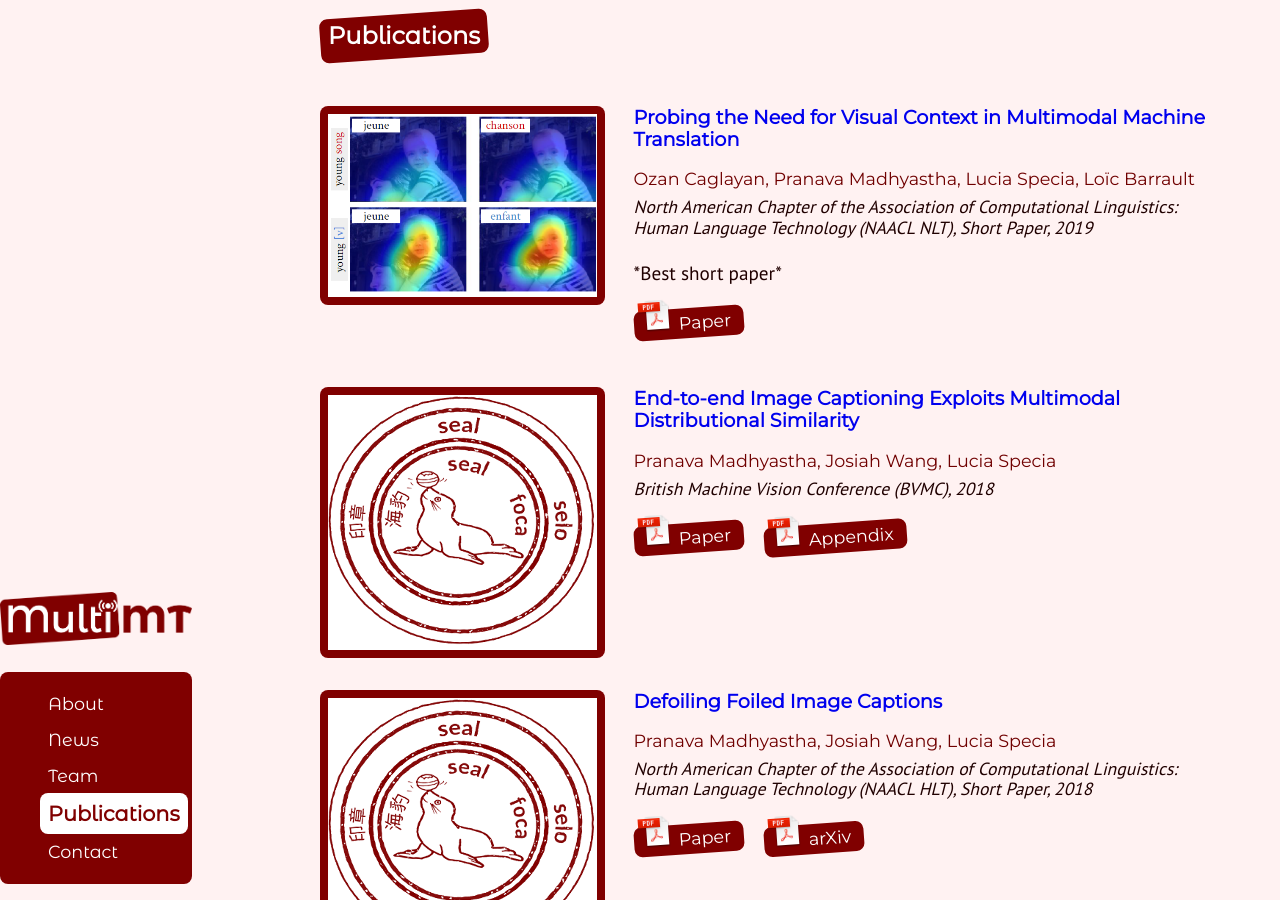
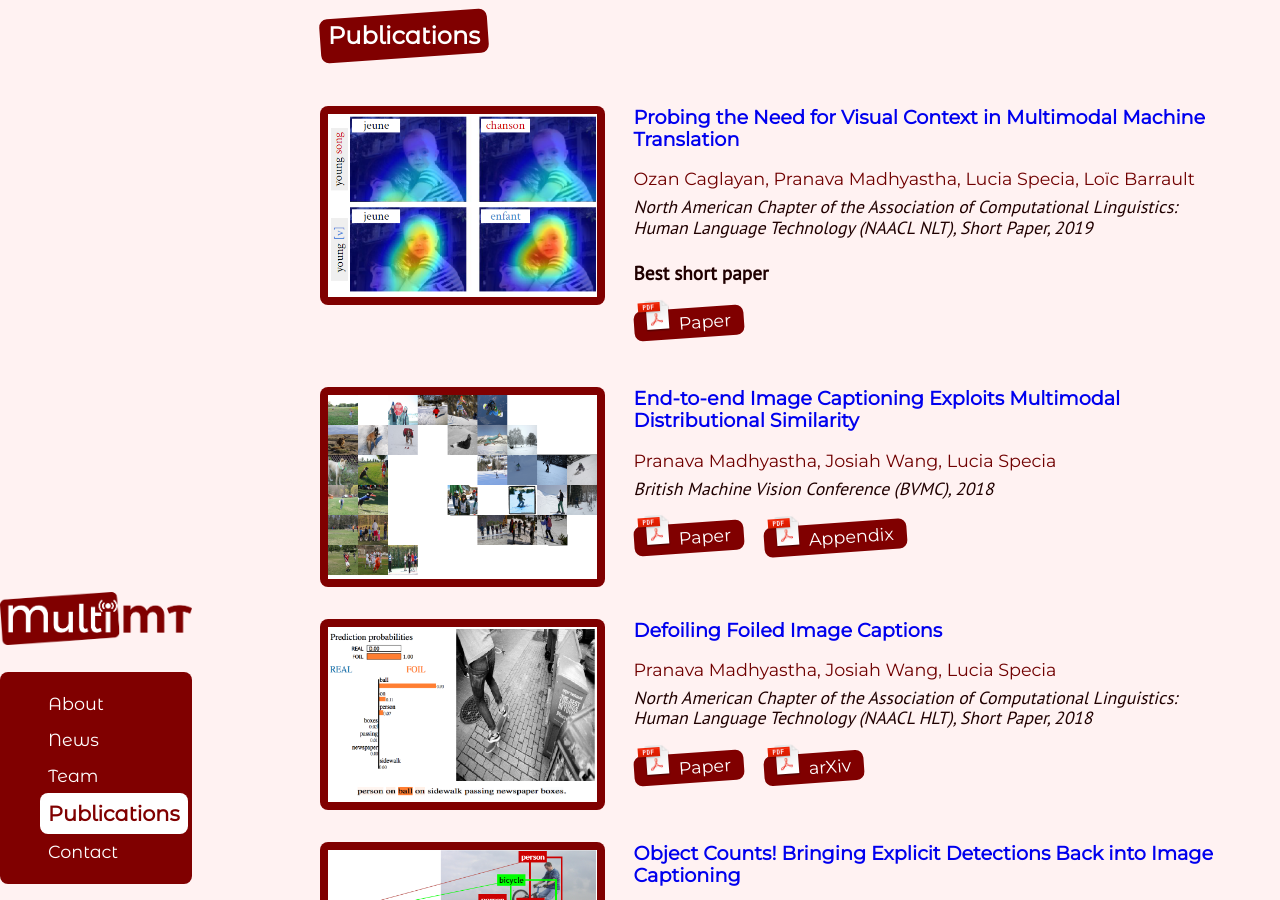
Before and after one commit to MultiMT/multimt.github.io, a Jekyll site: the page built from index.html, in a window 1280 px wide and 900 px high, scrolled down 2472 px. Built offline with Jekyll 4.4.1, drawn with Linux system fonts in a browser that asks for light colours.

Commit message:
Added publication thumbs

```diff
--- a/_data/publication.yml
+++ b/_data/publication.yml
@@ -1,6 +1,6 @@
 - title: "Probing the Need for Visual Context in Multimodal Machine Translation"
   authors: "Ozan Caglayan, Pranava Madhyastha, Lucia Specia, Loïc Barrault"
-  abstract: "*Best short paper*"
+  abstract: "<strong>Best short paper</strong>"
   location: "North American Chapter of the Association of Computational Linguistics: Human Language Technology (NAACL NLT), Short Paper, 2019"
   thumbnail: "images/publication_thumb/naacl2019.png"
   assets:
@@ -12,6 +12,7 @@
   authors: "Pranava Madhyastha, Josiah Wang, Lucia Specia"
   abstract: ""
   location: "British Machine Vision Conference (BVMC), 2018"
+  thumbnail: "images/publication_thumb/bmvc2018.png"
   assets:
   - name: Paper
     url: http://bmvc2018.org/contents/papers/0925.pdf
@@ -24,9 +25,10 @@
   authors: "Pranava Madhyastha, Josiah Wang, Lucia Specia"
   abstract: ""
   location: "North American Chapter of the Association of Computational Linguistics: Human Language Technology (NAACL HLT), Short Paper, 2018"
+  thumbnail: "images/publication_thumb/naacl2018_short.png"
   assets:
   - name: Paper
-    url: https://www.aclweb.org/anthology/N18-1198
+    url: https://www.aclweb.org/anthology/N18-2069
     icon: "images/icon/pdf.png"
   - name: arXiv
     url: https://arxiv.org/pdf/1805.06549
@@ -49,6 +51,7 @@
   authors: "Pranava Madhyastha, Josiah Wang, Lucia Specia"
   abstract: ""
   location: "Natural Language Engineering, 24 (3): 415-439, 2018"
+  thumbnail: "images/publication_thumb/nle2018.png"
   assets:
   - name: Paper
     url: https://www.cambridge.org/core/journals/natural-language-engineering/article/role-of-image-representations-in-vision-to-language-tasks/A042EBCA3CAABD48D7173AFD797B15F3/share/4850a293302e662ad1852335a43e91d31fc0c101
@@ -58,6 +61,7 @@
   authors: "Chiraag Lala and Lucia Specia"
   abstract: ""
   location: "Language Resources and Evaluation Conference (LREC), 2018"
+  thumbnail: "images/publication_thumb/lrec2018.png"
   assets:
   - name: Paper
     url: "downloads/papers/lrec2018.pdf"
@@ -69,7 +73,7 @@
   location: "Automatic Speech Recognition and Understanding Workshop (ASRUW), 2017"
   assets:
   - name: Paper
-    url: "http://staffwww.dcs.shef.ac.uk/people/P.Madhyastha/papers/asru17.pdf"
+    url: "http://eprints.whiterose.ac.uk/121515/1/ASRU17.pdf"
     icon: "images/icon/pdf.png"
 
 - title: "Sheffield MultiMT: Using Object Posterior Predictions for Multimodal Machine Translation"
```
Also changed, not shown: images/publication_thumb/bmvc2018.png (added), images/publication_thumb/bmvc2019.png (added), images/publication_thumb/lrec2018.png (added), images/publication_thumb/naacl2018_short.png (added), images/publication_thumb/nle2018.png (added).
